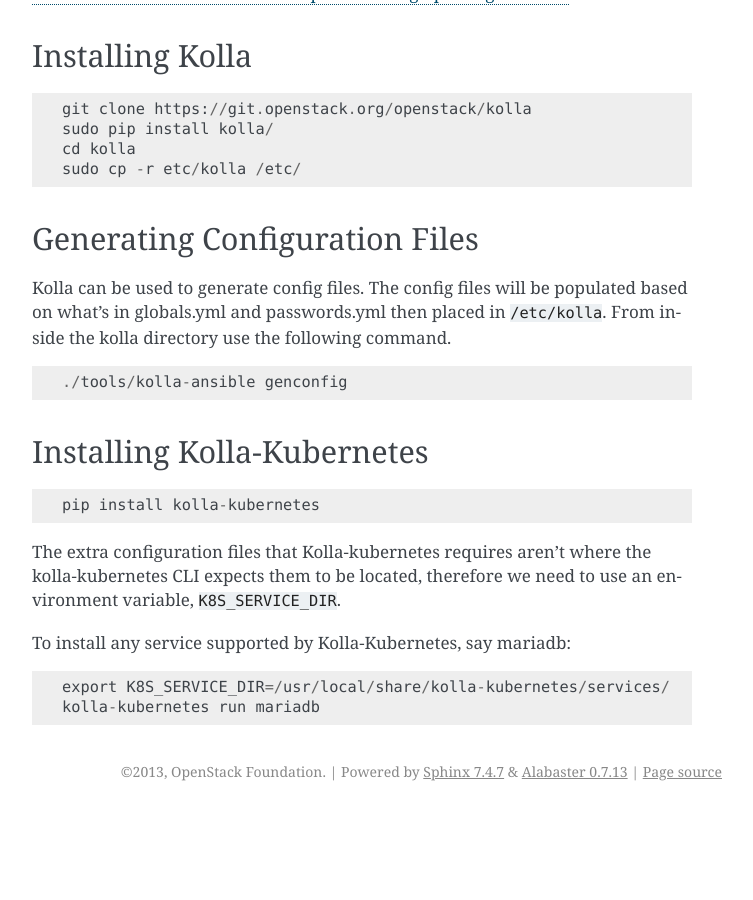
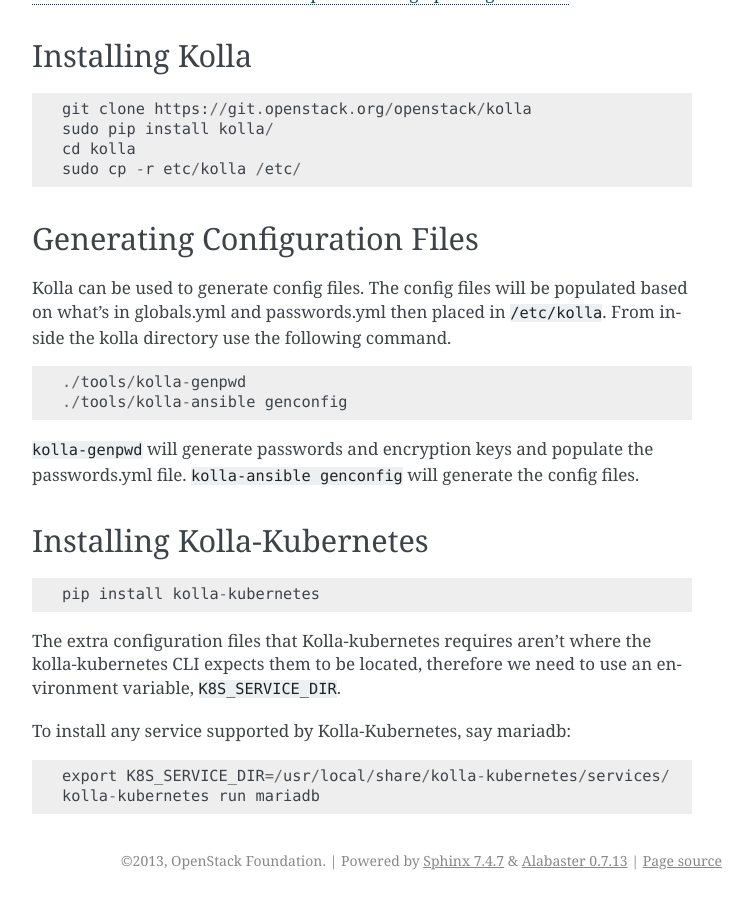
Before and after one commit to openstack-archive/kolla-kubernetes, a Sphinx documentation site: the page built from doc/source/quickstart.rst, in a window 1280 px wide and 900 px high, scrolled down 1372 px. Shown: the whole window, without its empty margins (388-1141 px from the left). Built offline with Sphinx 7.4.7, drawn with Linux system fonts in a browser that asks for light colours; before the commit the page ends 2183 px from its top, so only the background shows below that.

Commit message:
Adding the password generation step to the docs.
Change-Id: I3587d8c5d8abb44cba5235b4e02577f0c81cfc76

```diff
--- a/doc/source/quickstart.rst
+++ b/doc/source/quickstart.rst
@@ -83,7 +83,10 @@ Kolla can be used to generate config files.  The config files will be populated
 
 ::
 
+    ./tools/kolla-genpwd
     ./tools/kolla-ansible genconfig
+
+``kolla-genpwd`` will generate passwords and encryption keys and populate the passwords.yml file.  ``kolla-ansible genconfig`` will generate the config files.
 
 Installing Kolla-Kubernetes
 ===========================
```
